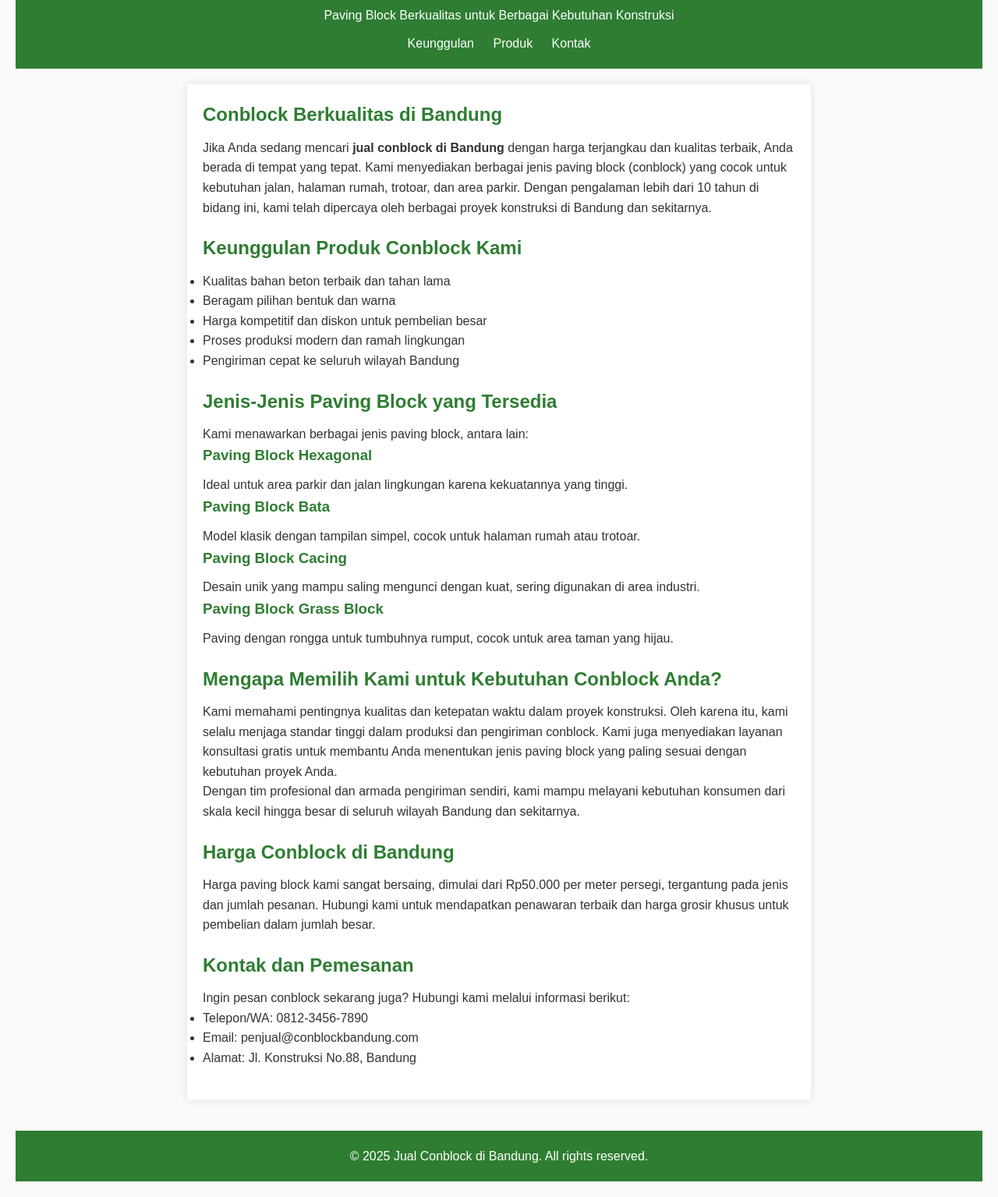
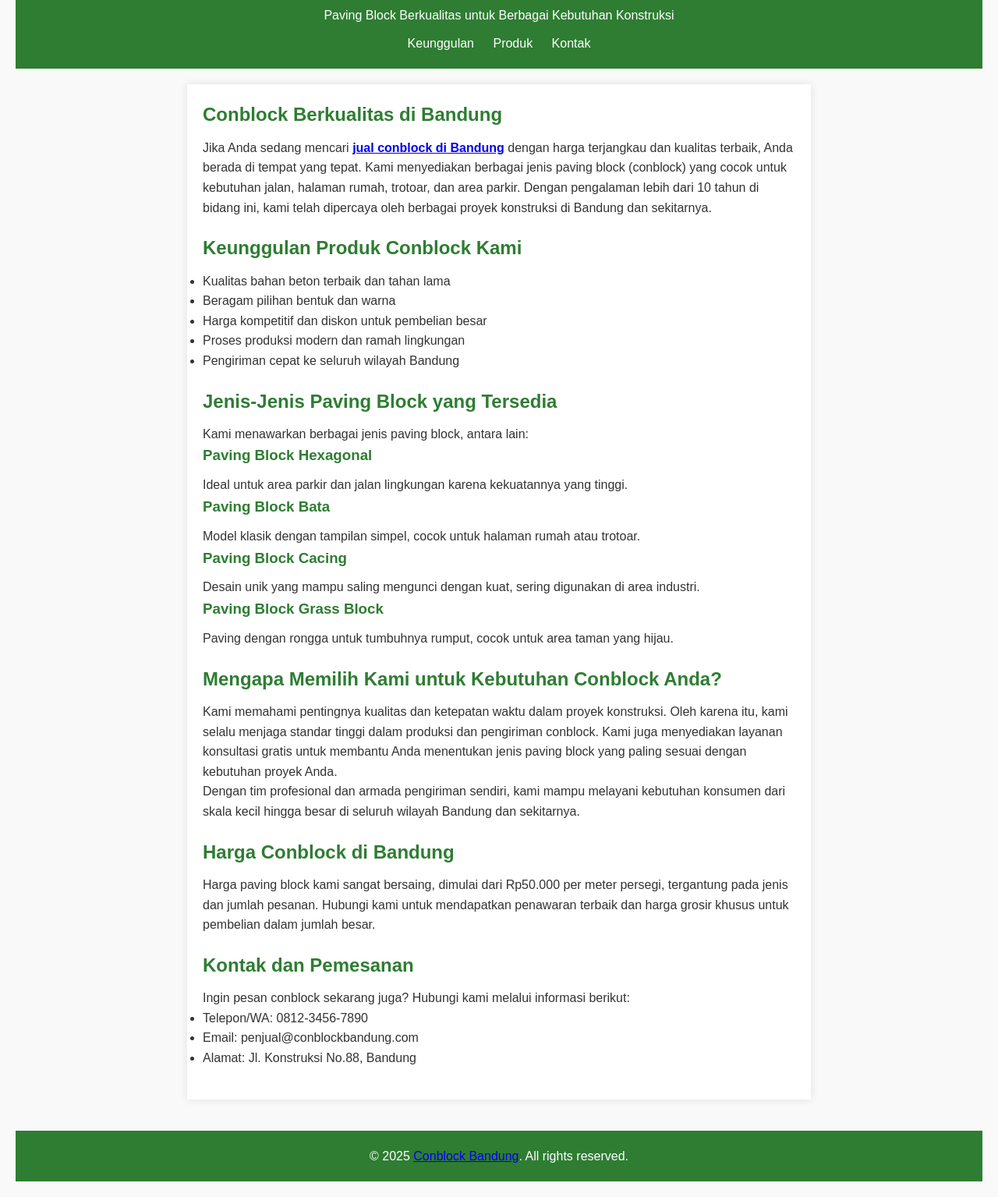
Before and after one commit to angelswastika/angelswastika.github.io, a plain HTML site: page index.html in a window 1280 px wide. Shown: the part 94-1629 px from the top of the page at 78% size. Drawn offline with Linux system fonts and the light colour scheme.

Commit message:
Update index.html

```diff
--- a/index.html
+++ b/index.html
@@ -88,7 +88,9 @@
   <main>
     <section id="intro">
       <h2>Conblock Berkualitas di Bandung</h2>
-      <p>Jika Anda sedang mencari <strong>jual conblock di Bandung</strong> dengan harga terjangkau dan kualitas terbaik, Anda berada di tempat yang tepat. Kami menyediakan berbagai jenis paving block (conblock) yang cocok untuk kebutuhan jalan, halaman rumah, trotoar, dan area parkir. Dengan pengalaman lebih dari 10 tahun di bidang ini, kami telah dipercaya oleh berbagai proyek konstruksi di Bandung dan sekitarnya.</p>
+      <p>Jika Anda sedang mencari <strong><a href="https://pt-ads.co.id/paving-block-bandung/" alt="jual conblock di Bandung" title="jual conblock di Bandung" target"_blank">jual conblock di Bandung</a></strong> dengan harga terjangkau dan kualitas terbaik, Anda berada di tempat yang tepat. Kami menyediakan berbagai jenis paving block (conblock) yang cocok untuk kebutuhan jalan, halaman rumah, trotoar, dan area parkir. Dengan pengalaman lebih dari 10 tahun di bidang ini, kami telah dipercaya oleh berbagai proyek konstruksi di Bandung dan sekitarnya.</p>
+
+
     </section>
 
     <section id="keunggulan">
@@ -141,7 +143,7 @@
   </main>
 
   <footer>
-    <p>&copy; 2025 Jual Conblock di Bandung. All rights reserved.</p>
+    <p>&copy; 2025 <a href="https://angelswastika.github.io/" target="_blank">Conblock Bandung</a>. All rights reserved.</p>
   </footer>
 
   <script>
```
